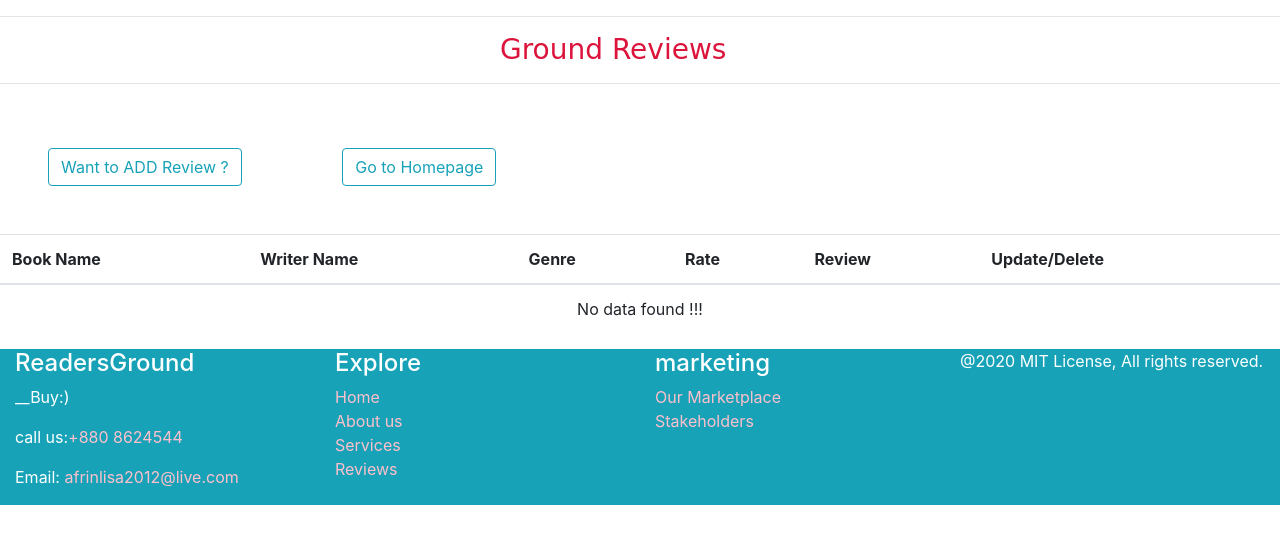
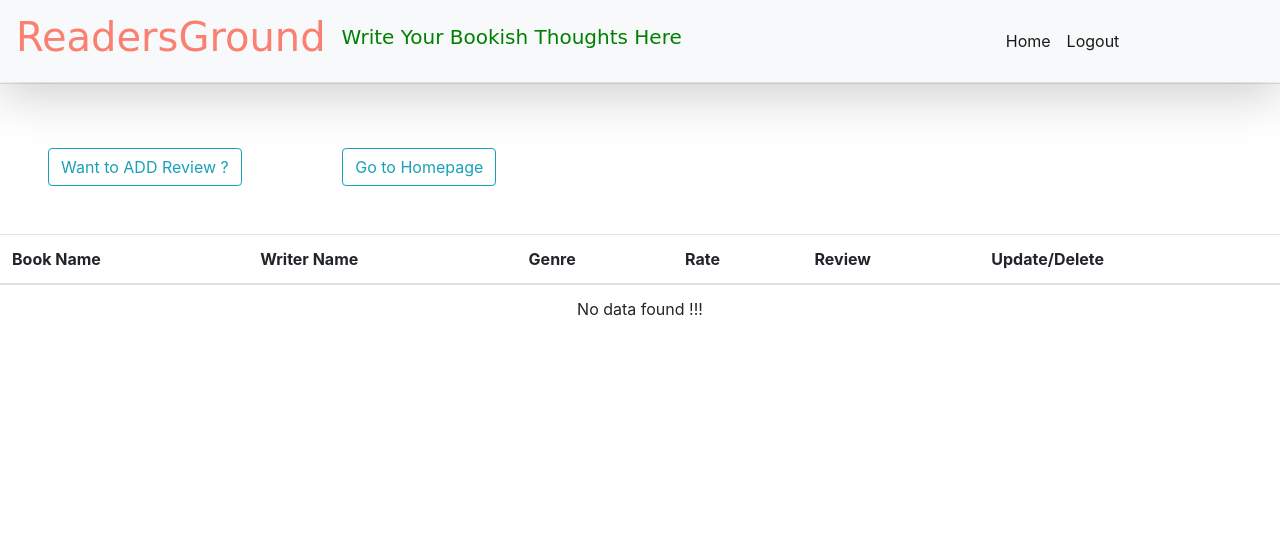
Before and after one commit to zarin313/ReadersGround, a Django app: template adminpanel/crudop/templates/show.html in a window 1280 px wide. Shown: the top 544 px of the page. Run offline with Django 3.2, Linux system fonts and the light colour scheme; the template is opened without the code that fills it, so the values that code supplies are empty; some libraries are stand-ins or nearby versions.

Commit message:
update show.html

```diff
--- a/adminpanel/crudop/templates/show.html
+++ b/adminpanel/crudop/templates/show.html
@@ -8,11 +8,13 @@
     <!-- Bootstrap CSS -->
     <link rel="stylesheet" href="https://stackpath.bootstrapcdn.com/bootstrap/4.5.2/css/bootstrap.min.css" integrity="sha384-JcKb8q3iqJ61gNV9KGb8thSsNjpSL0n8PARn9HuZOnIxN0hoP+VmmDGMN5t9UJ0Z" crossorigin="anonymous">
 
-    <title>Show Products</title>
+    <title>Show Reviews</title>
   </head>
   <body>
+    {% include 'nav.html'%}
     <hr>
-    <div style="background:">
+    <div></div>
+    <div>
     <h3 style="padding-left:500px;font-family:cursive; color:crimson">Ground Reviews</h3>
   </div>
   <hr>
@@ -89,43 +91,7 @@
         </tbody>
     </table>
 
-    <div class="container-fluid bg-info m-10">
-      <div class="row" >
-        <div class="col-12 col-lg-3">
-          <h4 style="color: white;">ReadersGround</h4>
-          <p style="color: white;">__Buy:)</p>
-          <p style="color: white;">call us:<span style="color: pink;">+880 8624544</span></p>
-          <p style="color: white;">Email:<span style="color: pink;"> afrinlisa2012@live.com</span></p>
-        </div>
 
-        <div class="col-12 col-lg-3 ">
-          <h4 style="color: white;">Explore</h4>
-          <div>
-          <a  href="#" style="color: pink;">Home</a>
-        </div>
-        <div>
-          <a  href="#" style="color: pink;">About us</a>
-        </div>
-        <div>
-          <a  href="#" style="color: pink;">Services</a>
-        </div>
-          <a  href="#" style="color: pink;">Reviews</a>
-        </div>
-
-
-
-        <div class="col-12 col-lg-3">
-          <h4 style="color: white;">marketing</h4>
-          <div>
-          <a  href="#" style="color: pink;">Our Marketplace</a>
-        </div>
-          <a  href="#" style="color: pink;">Stakeholders</a>
-        </div>
-
-
-
-
-      <footer style="text-align: center; color: white">@2020 MIT License, All rights reserved.</footer>
 
     </div>
     <!-- Optional JavaScript -->
```
